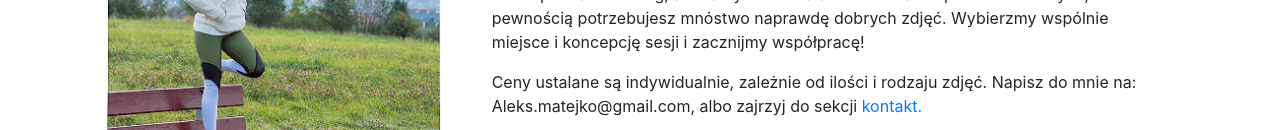
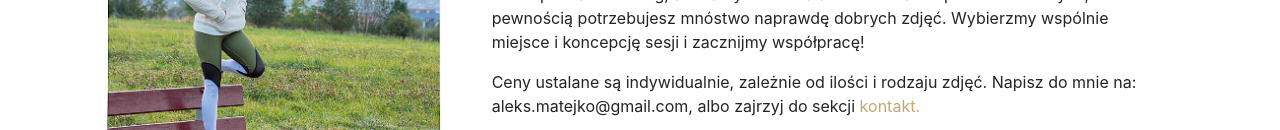
Before and after one commit to MarcinMatejko/foto, an Angular app: page /offer in a window 1280 px wide. Shown: the part 822-952 px from the top of the page. Built offline with nearby package versions, Linux system fonts and the light colour scheme.

Commit message:
zmiana koloru primary w main.scss

```diff
--- a/src/app/components/about-page/about-page.component.html
+++ b/src/app/components/about-page/about-page.component.html
@@ -18,7 +18,7 @@
 
         <p class="card-text">Prywatnie jestem żoną, mamą dwóch dziewczynek i sportowym szaleńcem. Uwielbiam chodzić po górach, wspinać się, pić dobrą kawę i czytać mądre książki. Staram się jeść zdrowo, dużo się rozwijać mentalnie i zawodowo i, tak po prostu, być dobrym człowiekiem.</p>
 
-        <p class="card-text">Jeśli chcesz umówić się na sesję lub po prostu coś mi powiedzieć, o coś zapytać to zapraszam do kontaktu mailowego – Aleks.matejko@gmail.com, lub sekcji
+        <p class="card-text">Jeśli chcesz umówić się na sesję lub po prostu coś mi powiedzieć, o coś zapytać to zapraszam do kontaktu mailowego – aleks.matejko@gmail.com, lub sekcji
             <span><a class="btn-link" routerLink="/contact">kontakt</a></span>.
         Jeśli jesteś ciekawy jak wyglądają moje ostatnie sesje oraz życie prywatne – aktywnie działam na
         <span><a class="btn-link" href="https://www.instagram.com/whataboutbeinghappy/?hl=pl" target="_blank">Instagramie</a></span>
--- a/src/app/components/offer/offer.component.html
+++ b/src/app/components/offer/offer.component.html
@@ -37,7 +37,7 @@
           zacznijmy współpracę!
         </p>
         <p>Ceny ustalane są indywidualnie, zależnie od ilości i rodzaju zdjęć. Napisz do mnie na:
-          Aleks.matejko@gmail.com, albo zajrzyj do sekcji
+          aleks.matejko@gmail.com, albo zajrzyj do sekcji
           <span><a class="btn-link" routerLink="/contact">kontakt.</a></span>
         </p>
       </div>
--- a/src/scss/main.scss
+++ b/src/scss/main.scss
@@ -0,0 +1,5 @@
+$theme-colors: (
+  "primary": #c7a770,
+);
+
+@import "node_modules/bootstrap/scss/bootstrap";
```
